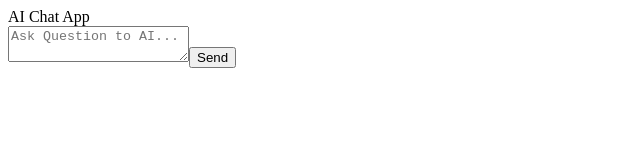
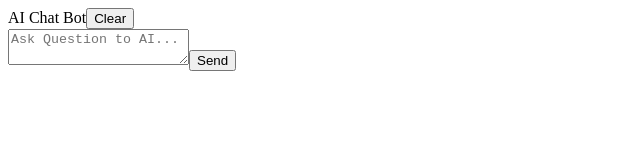
Before and after one commit to jayshri/ai-chat-app, a Next.js app: page / in a window 1280 px wide. Shown: the top 160 px of the page, without its empty margins (0-640 px from the left). Built offline with nearby package versions, Linux system fonts and the light colour scheme.

Commit message:
adding error handling and enter key support

```diff
--- a/app/globals.css
+++ b/app/globals.css
@@ -82,3 +82,47 @@ body {
   font-size: 14px;
   padding: 0 4px;
 }
+.chat-header {
+  padding: 16px 20px;
+  border-bottom: 1px solid #eee;
+  font-weight: 500;
+  display: flex;
+  justify-content: space-between;
+  align-items: center;
+}
+
+.clear-button {
+  background: none;
+  border: 1px solid #ddd;
+  padding: 6px 12px;
+  border-radius: 6px;
+  cursor: pointer;
+  font-size: 13px;
+  color: #666;
+}
+
+.clear-button:hover {
+  border-color: #f44;
+  color: #f44;
+}
+
+.error {
+  background: #fff0f0;
+  border: 1px solid #fcc;
+  color: #c00;
+  padding: 10px 14px;
+  border-radius: 8px;
+  font-size: 13px;
+  display: flex;
+  justify-content: space-between;
+  margin: 0 20px;
+}
+
+.error button {
+  background: none;
+  border: none;
+  color: #c00;
+  cursor: pointer;
+  text-decoration: underline;
+  font-size: 13px;
+}
--- a/app/page.tsx
+++ b/app/page.tsx
@@ -9,10 +9,11 @@ export default function Home() {
   const [messages, setMessages] = useState<Message[]>([]);
   const [input, setInput] = useState("");
   const [isLoading, setIsLoading] = useState(false);
+  const [error, setError] = useState<string | null>(null);
 
   const handleSubmit = async () => {
-
     if (!input.trim()) return;
+    setError(null);
     // set loading state to true and disable api call button until response is received back.
     setIsLoading(true);
 
@@ -26,6 +27,7 @@ export default function Home() {
     setMessages((prev) => [...prev, userMessage]);
     setInput("");
     // now send the user message to the backend and get the AI response
+    try{
       const response = await fetch("/api/chat", {
         method: "POST",
         headers: { "Content-Type": "application/json" },
@@ -36,7 +38,6 @@ export default function Home() {
           })),
         }),
       });
-
       const data = await response.json();
       // create ai response object and add it to the chat and set loading state to false
       // to enable api call button again.
@@ -49,6 +50,12 @@ export default function Home() {
 
       setMessages((prev) => [...prev, aiResponse]);
     setIsLoading(false);
+    } catch(error) {
+      setError("Failed to fetch AI response. Please try again.");
+      setIsLoading(false);
+      return;
+    }
+
   }
 
   // load chat messages from local storage when the component mounts
@@ -64,19 +71,43 @@ export default function Home() {
     localStorage.setItem("chat_messages", JSON.stringify(messages));
   }, [messages]);
 
+  //clear chat messages when clear button is clicked.
+  const clearMessages = () => {
+      if(messages.length > 0) {
+        setMessages([]);
+        localStorage.removeItem("chat_messages");
+    }
+  }
+
+  const handleKeyDown = (e : React.KeyboardEvent<HTMLTextAreaElement>) => {
+    if (e.key === "Enter" && !e.shiftKey) {
+      e.preventDefault();
+      handleSubmit();
+    }
+  }
 
   return (
     <div className="chat-container">
-      <div className="chat-header">AI Chat App</div>
+      <div className="chat-header">AI Chat Bot
+        <button className="clear-button" onClick={clearMessages}> Clear </button>
+      </div>
+
       <div className="chat-messages">
         {isLoading && <div className="loading">Loading...</div>}
         {messages.map((message) => (
           <MessageItem key={message.id} message={message} />
         ))}
       </div>
+      {error && (
+        <div className="error">
+          {error}
+          <button onClick={() => setError(null)}>dismiss</button>
+        </div>
+      )}
       <div className="chat-input">
         <textarea value={input}
           onChange={(e) => setInput(e.target.value)}
+          onKeyDown={handleKeyDown}
           placeholder="Ask Question to AI..." />
         <button onClick={handleSubmit} disabled={isLoading}>
           {isLoading ? "..." : "Send"}
```
Lines whose indentation alone changed are shown as unchanged.
